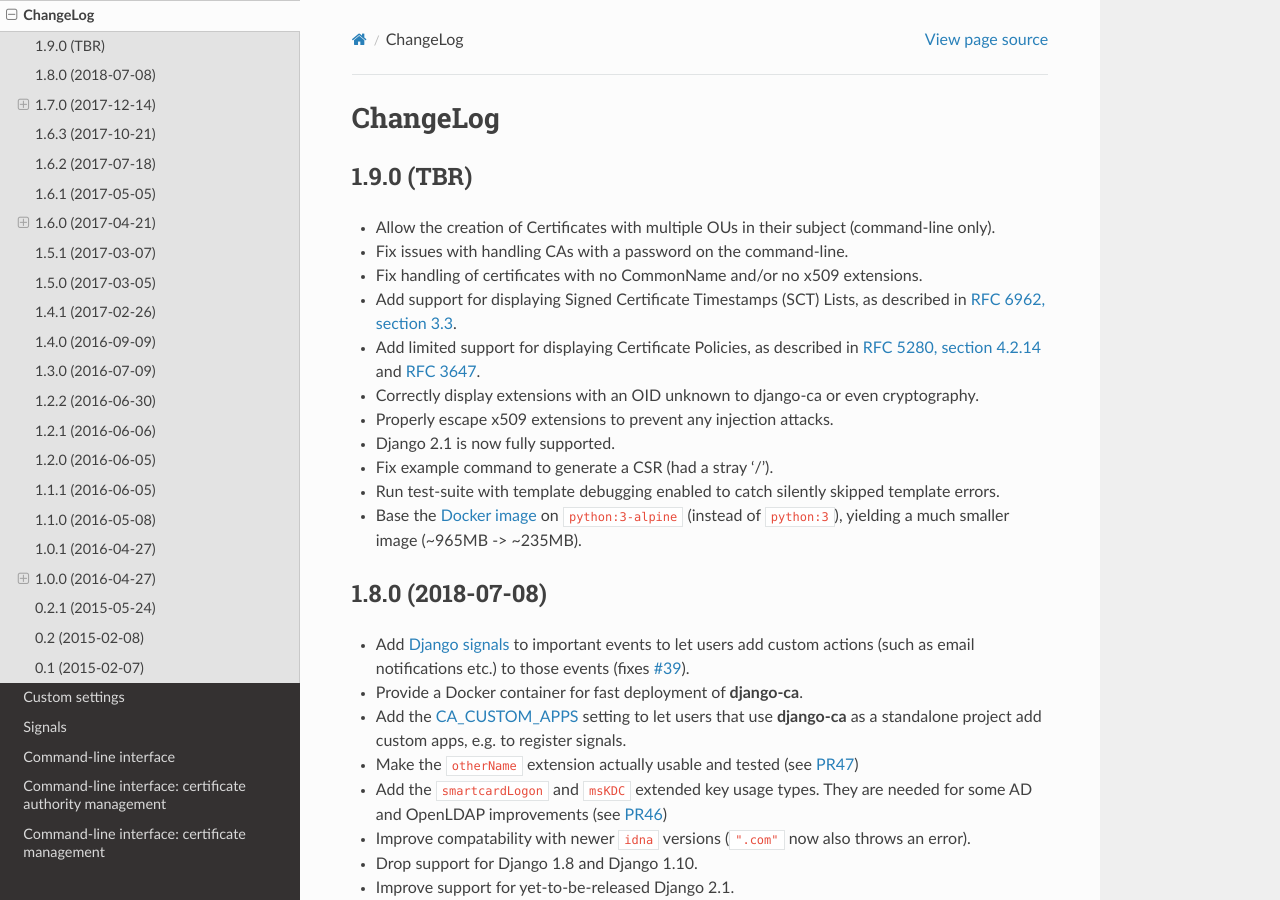
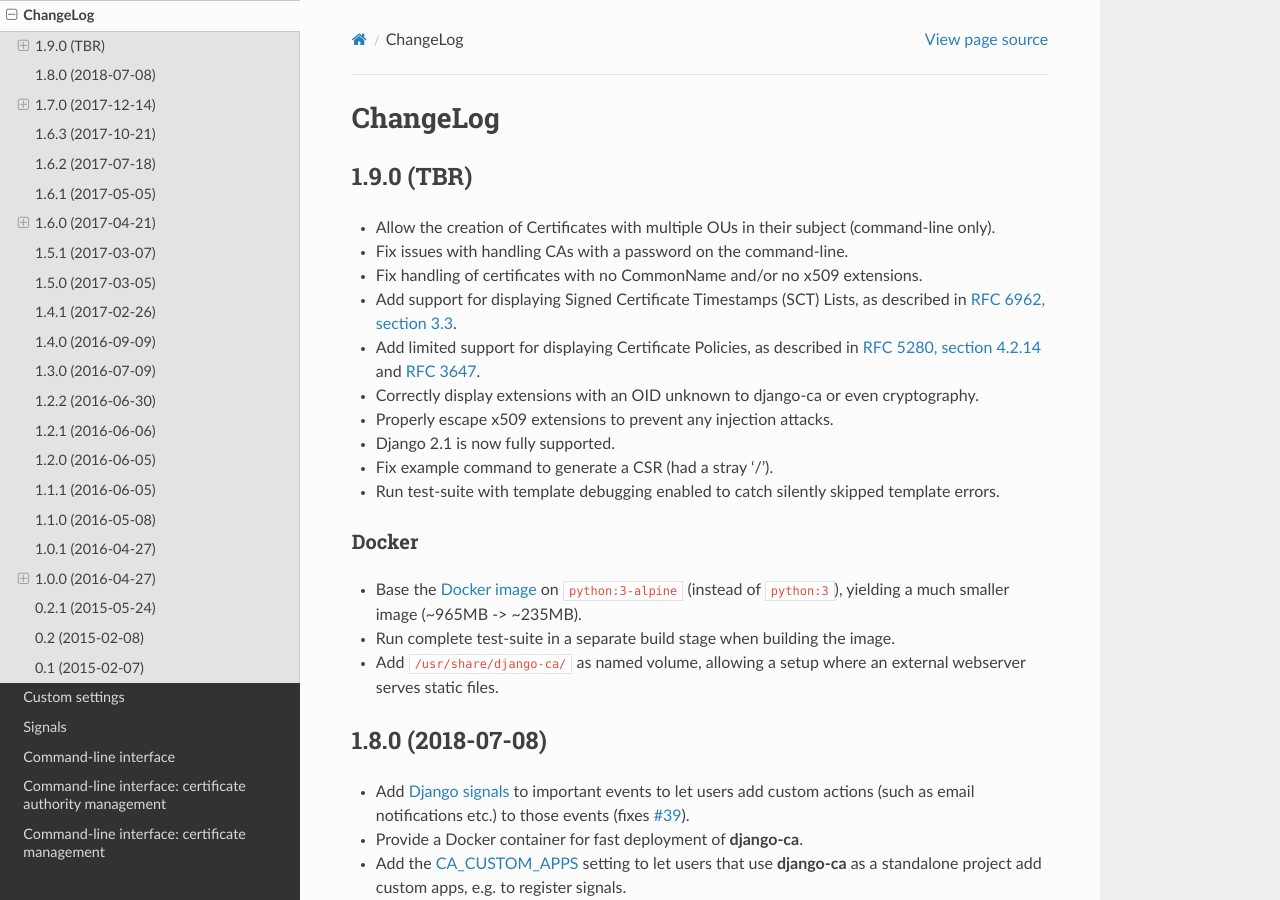
Before and after one commit to mathiasertl/django-ca, a Sphinx documentation site: the page built from docs/source/changelog.rst, in a window 1280 px wide and 900 px high. Built offline with Sphinx 7.4.7 and the Read the Docs theme 2.0.0, drawn with Linux system fonts in a browser that asks for light colours.

Commit message:
add separate docker chapter

```diff
--- a/docs/source/changelog.rst
+++ b/docs/source/changelog.rst
@@ -23,8 +23,15 @@
 * Django 2.1 is now fully supported.
 * Fix example command to generate a CSR (had a stray '/').
 * Run test-suite with template debugging enabled to catch silently skipped template errors.
+
+Docker
+======
+
 * Base the :doc:`Docker image <docker>` on ``python:3-alpine`` (instead of ``python:3``), yielding a much
   smaller image (~965MB -> ~235MB).
+* Run complete test-suite in a separate build stage when building the image.
+* Add ``/usr/share/django-ca/`` as named volume, allowing a setup where an external webserver serves static
+  files.
 
 .. _changelog-1.8.0:
 
```
